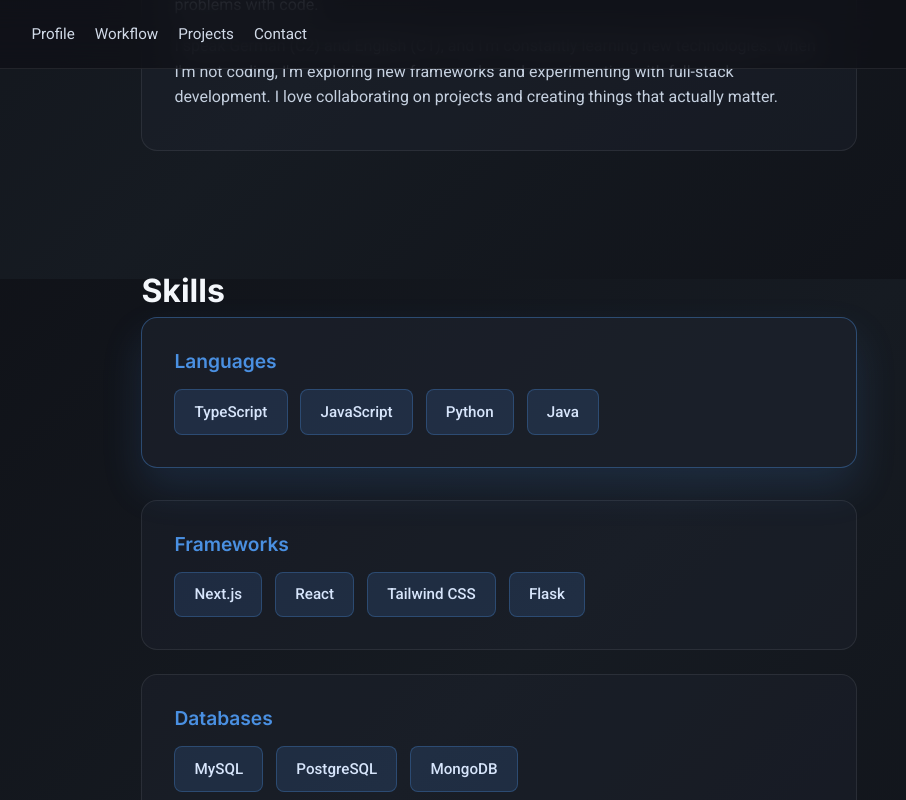
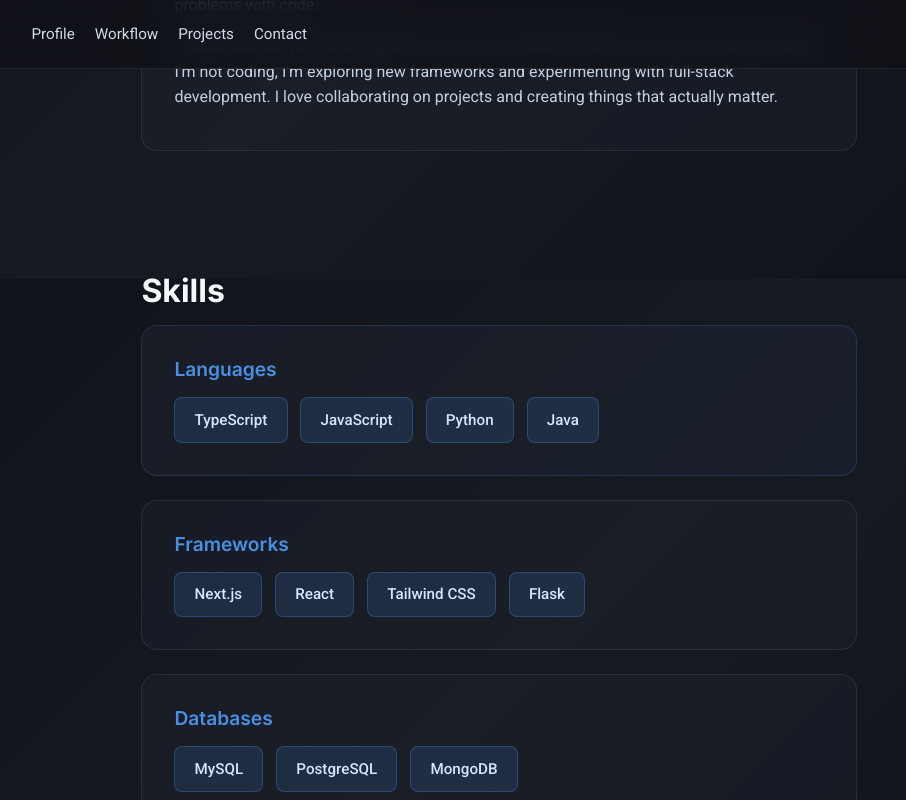
Before and after one commit to im24a-wulkana/Portfolio, a Next.js app: page / in a window 1280 px wide. In both pictures the pointer is over the element 640 px from the left and 921 px from the top of the page. Shown: the part 521-1321 px from the top of the page, without its empty margins (141-1047 px from the left). Built offline with nearby package versions, Linux system fonts and the light colour scheme.

Commit message:
Reduce hover effect on skill categories

```diff
--- a/app/globals.css
+++ b/app/globals.css
@@ -170,10 +170,8 @@
 }
 
 .skill-category:hover {
-  background: rgba(30, 36, 48, 0.6);
-  box-shadow: 0 20px 40px rgba(74, 144, 226, 0.15);
-  border-color: rgba(74, 144, 226, 0.4);
-  transform: translateY(-8px);
+  background: rgba(30, 36, 48, 0.5);
+  border-color: rgba(74, 144, 226, 0.2);
 }
 
 .skill-category h3 {
```
